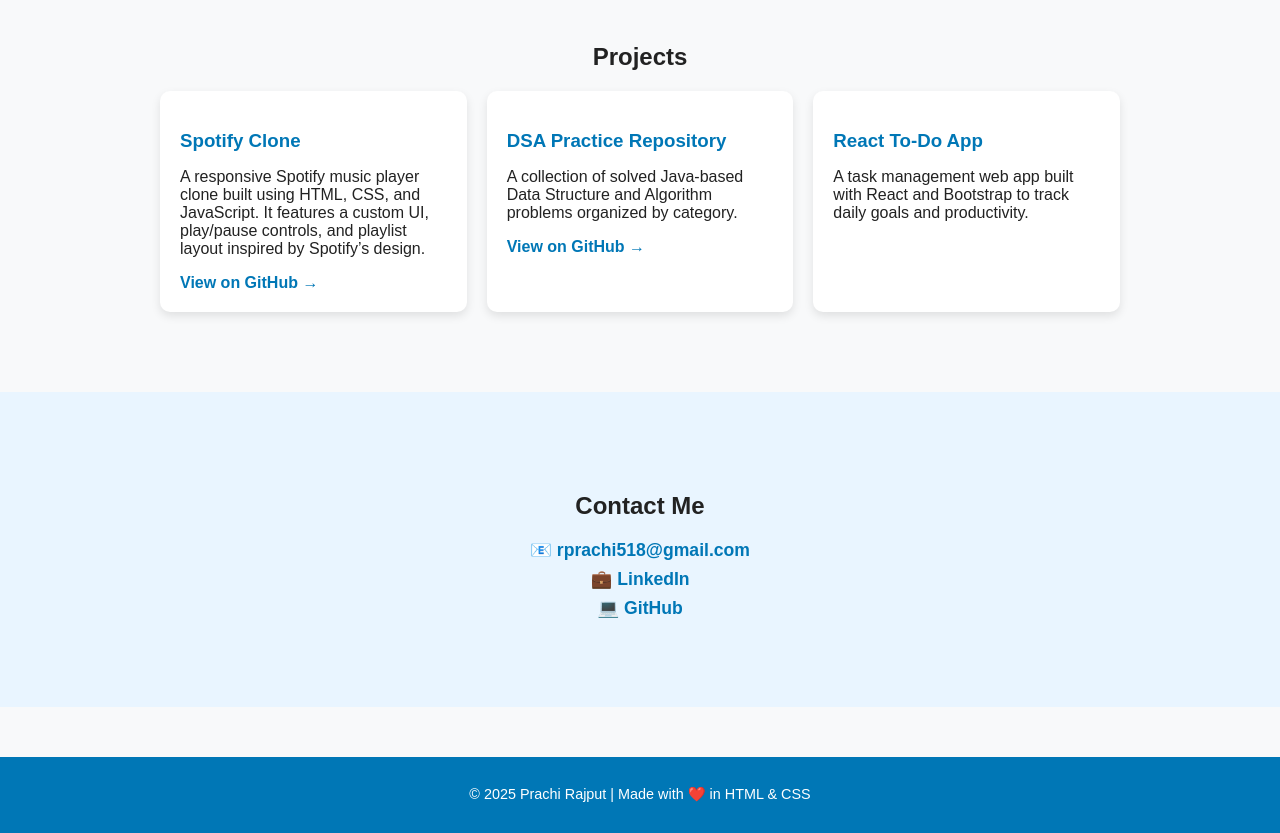
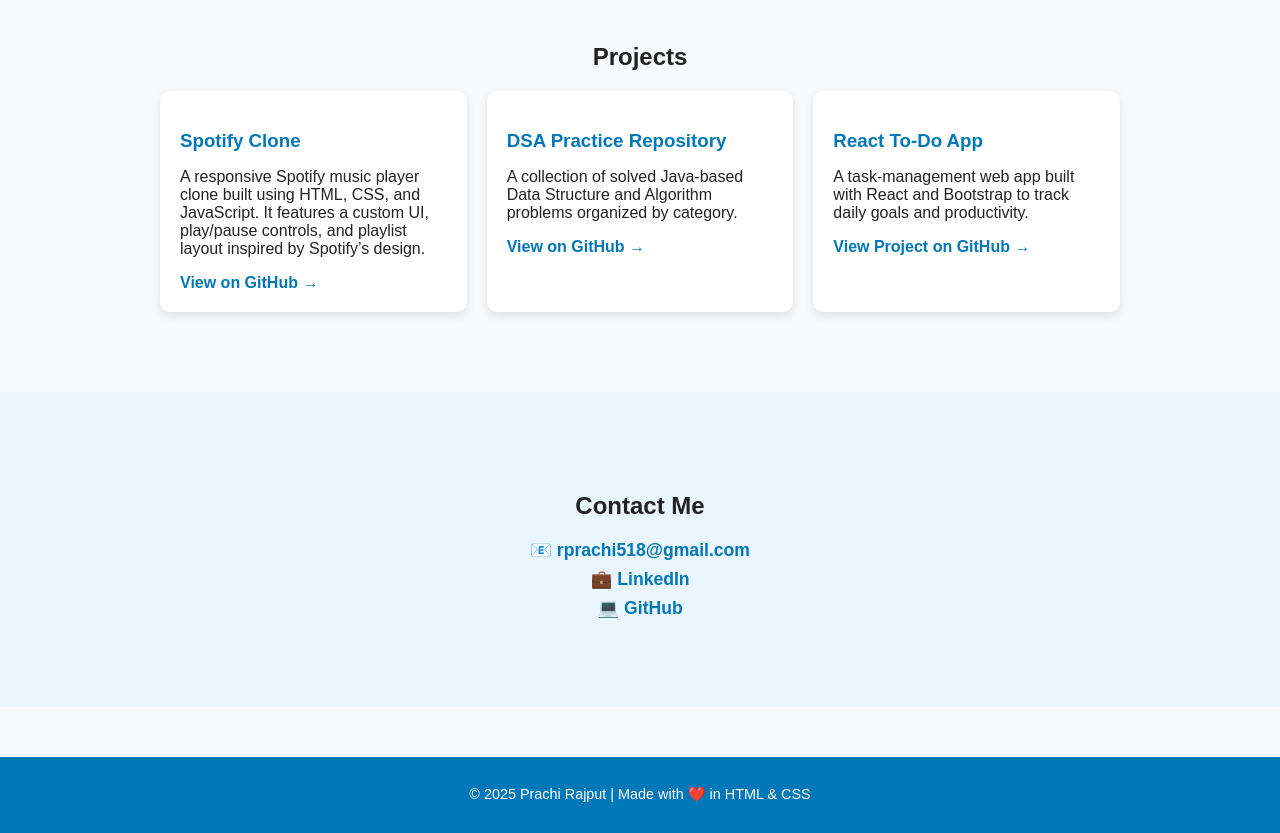
Before and after one commit to Prachi088/my-portfolio, a plain HTML site: page index.html in a window 1280 px wide. Shown: the part 1192-2025 px from the top of the page. Drawn offline with Linux system fonts and the light colour scheme.

Commit message:
Here we have added link to check to do list

```diff
--- a/index.html
+++ b/index.html
@@ -74,11 +74,14 @@
         </div>
 
         <div class="project-card">
-          <h3>React To-Do App</h3>
-          <p>
-            A task management web app built with React and Bootstrap to track daily goals and productivity.
-          </p>
-        </div>
+  <h3>React To-Do App</h3>
+  <p>
+    A task-management web app built with React and Bootstrap to track daily goals and productivity.
+  </p>
+  <a href="https://github.com/Prachi088/my-portfolio/tree/main/todo-app" target="_blank">
+    View Project on GitHub →
+  </a>
+</div>
       </div>
     </div>
   </section>
```
